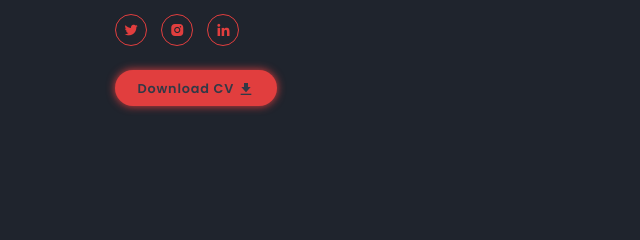
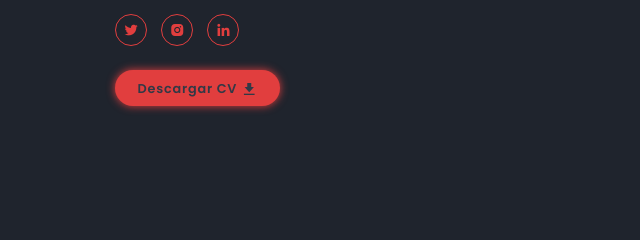
Before and after one commit to carlosgranjacarrasco/carlosgranjacarrasco.github.io, a plain HTML site: page indexES.html in a window 1280 px wide. Shown: the part 478-718 px from the top of the page, 0-640 px from the left. Drawn offline with nearby package versions, Linux system fonts and the light colour scheme.

Commit message:
Add files via upload

```diff
--- a/indexES.html
+++ b/indexES.html
@@ -56,7 +56,7 @@
                 <a href="https://www.linkedin.com/in/carlosgranjacarrasco/"target="_blank"><i class='bx bxl-linkedin'></i></a>
             </div>
 
-            <a href="CV/CV Carlos Granja Carrasco (ES).pdf" download="CV Carlos Granja Carrasco (EN).pdf" class="btn">Download CV    <i class='bx bxs-download' id="downloadIcon" ></i></a>
+            <a href="CV/CV Carlos Granja Carrasco (ES).pdf" download="CV Carlos Granja Carrasco (EN).pdf" class="btn">Descargar CV    <i class='bx bxs-download' id="downloadIcon" ></i></a>
 
         </div>
 
```
